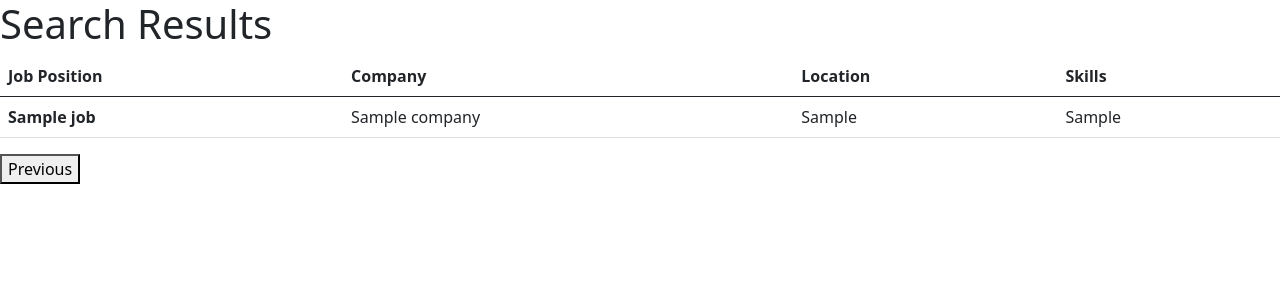
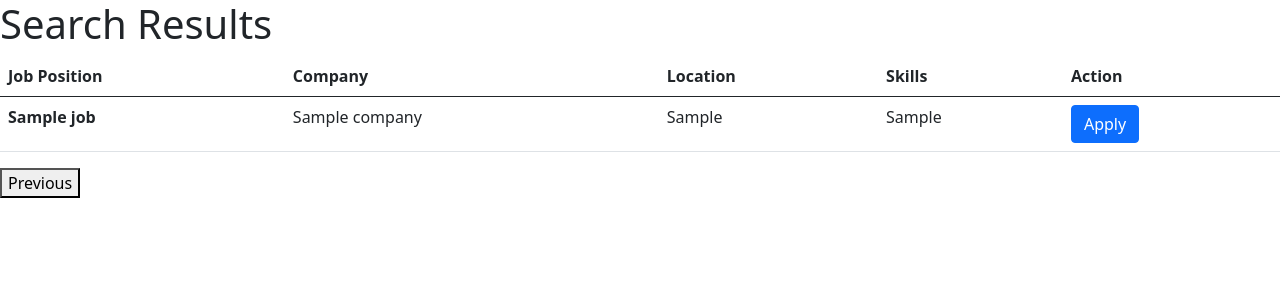
Before and after one commit to JackDouma/Big-Data-LinkedIn-Recommender-System, a Flask app: template templates/search.html in a window 1280 px wide. Shown: the top 300 px of the page. Run offline with Flask 3, Linux system fonts and the light colour scheme; the template is opened without the code that fills it: most values are stand-ins (such as "Sample title", 1, 10 or a date in 2020); parts of the project's set-up code (start-up, migrations or seed data) failed here and were passed over.

Commit message:
added apply button

```diff
--- a/templates/search.html
+++ b/templates/search.html
@@ -14,6 +14,7 @@
             <th>Company</th>
             <th>Location</th>
             <th>Skills</th>
+            <th>Action</th>
         </thead>
         <!-- display list of jobs in bullet points -->
         <tbody>
@@ -33,6 +34,13 @@
                     <td>
                         {{ job.job_skills }}
                     </td>
+                    <td>
+                        <form action="/apply" method="post">
+                            <input type="hidden" name="job_title" value="{{ job['job_title'] }}">
+                            <button type="submit" class="btn btn-primary">Apply</button>
+                        </form>
+                    </td>
+
                 </tr>
             {% endfor %}
         </tbody>
```
